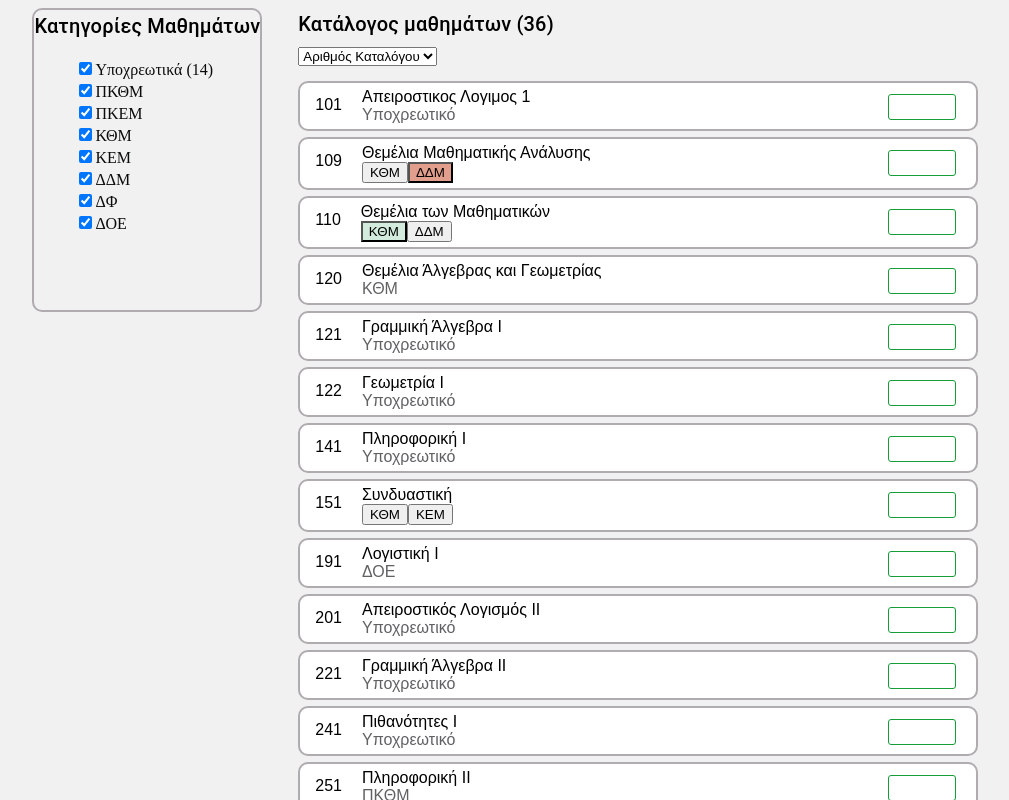
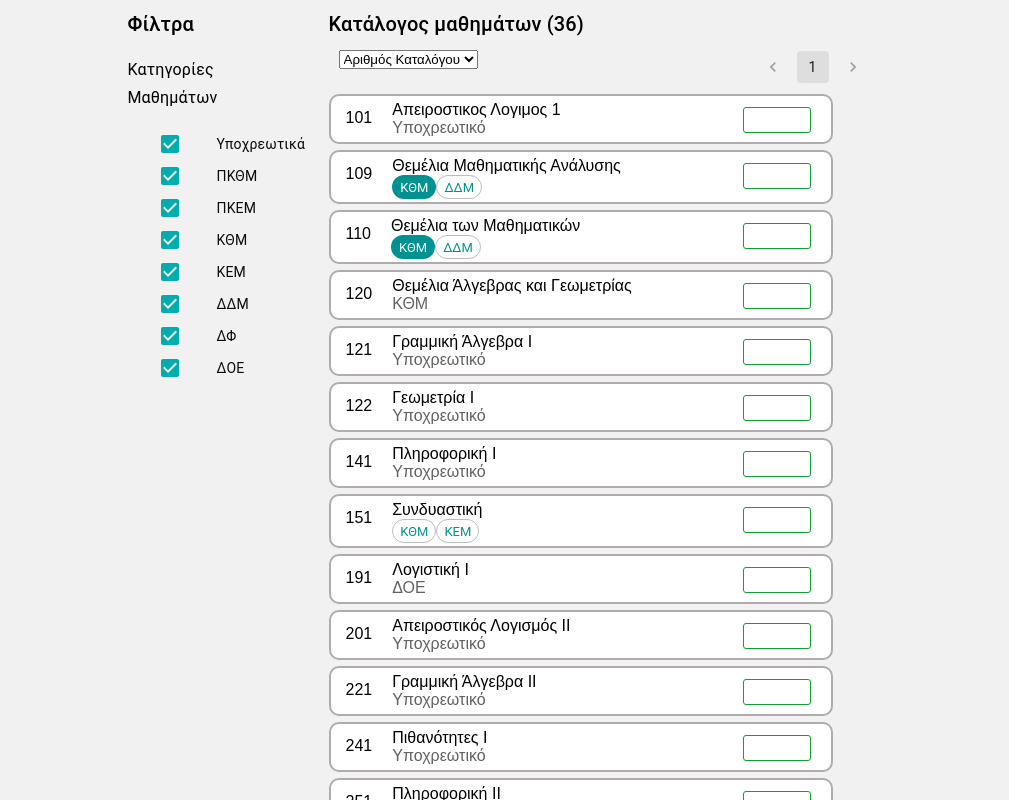
Before and after one commit to spaniard95/mathApp.js, a React (Create React App) app: page / in a window 1280 px wide. Shown: the top 800 px of the page, without its empty margins (135-1144 px from the left). Built offline with nearby package versions, Linux system fonts and the light colour scheme.

Commit message:
changes in filter, selectCateg, Table, mui components added

```diff
--- a/package.json
+++ b/package.json
@@ -6,6 +6,7 @@
     "@emotion/react": "^11.5.0",
     "@emotion/styled": "^11.3.0",
     "@mui/material": "^5.1.0",
+    "@mui/styles": "^5.1.0",
     "@reduxjs/toolkit": "^1.6.2",
     "@testing-library/jest-dom": "^5.14.1",
     "@testing-library/react": "^11.2.7",
--- a/src/components/card/SelectCateg.js
+++ b/src/components/card/SelectCateg.js
@@ -1,6 +1,7 @@
+import { Chip } from "@mui/material";
 import "./selectCateg.css";
 
-const lessonsNums = ["Υποχρεωτικό", "ΠΚΕΜ", "ΠΚΘΜ", "ΚΘΜ", "ΚΕΜ", "ΔΔΜ", "ΔΦ", "ΔΟΕ"]
+const lessonsNums = ["Υποχρεωτικό", "ΠΚΘΜ", "ΠΚΕΜ", "ΚΘΜ", "ΚΕΜ", "ΔΔΜ", "ΔΦ", "ΔΟΕ"]
 
 const SelectCateg = ({num, category, selected, setCategoryChange}) => {
 
@@ -11,12 +12,15 @@ const SelectCateg = ({num, category, selected, setCategoryChange}) => {
                 :
                 category.map((categ, index) => {
                     return index === selected ?
-                        <button
-                            class={`selected-${categ}`}
-                            onClick={e => setCategoryChange(num, index)}>{lessonsNums[categ]}
-                        </button>
+                        // <button                         //selected
+                        //     class={`selected-${categ}`}
+                        //     onClick={e => setCategoryChange(num, index)}
+                        // >
+                        //     {lessonsNums[categ]}
+                        // </button>
+                        <Chip label={lessonsNums[categ]} size="small" sx={{ backgroundColor: "rgb(0, 145, 145)"}} color="primary" onClick={e => setCategoryChange(num, index)}/>
                         :
-                        <button onClick={e => setCategoryChange(num, index)}>{lessonsNums[categ]}</button>;
+                        <Chip label={lessonsNums[categ]} size="small" sx={{ color: "rgb(0, 145, 145)"}}  variant="outlined" onClick={e => setCategoryChange(num, index)}/>
                 })
             }
         </c>
--- a/src/components/card/card.css
+++ b/src/components/card/card.css
@@ -1,9 +1,9 @@
 .flex-card {
     display:table-cell;
     background-color: white;
-    width: auto;
-    min-width: 450px;
-    max-width: 800px;
+    width: 40%;
+    min-width: 500px;
+    max-width: 550px;
     text-align:left;
     max-height: 50px;
     font-family: arial, sans-serif;
@@ -14,7 +14,7 @@
 }
 
 .flex-card:hover {
-    border-color: rgb(101, 161, 161);
+    border-color: rgb(0, 145, 145);
 }
 
 #num {
--- a/src/components/catalog/Catalog.js
+++ b/src/components/catalog/Catalog.js
@@ -1,6 +1,6 @@
 import Card from "../card";
 import "./catalog.css";
-import { Typography } from "@mui/material";
+import { Pagination, Typography } from "@mui/material";
 import { useFilterModel } from "../../models/filterModel";
 import useCatalogModel from "../../models/catalogModel/useCatalogModel";
 import { getLessonsBy } from "../../library";
@@ -13,12 +13,15 @@ const Catalog = () => {
     const filteredLessons = getLessonsByCateg(lessons, checkedCategs(checks));
     return (
         <div className="catalog-box">
-            <Typography variant="h6" gutterBottom component="div">
+            <Typography variant="h6" component="div">
                 {`Κατάλογος μαθημάτων (${filteredLessons.length})`}
             </Typography>
-            <select id="select1">
-                <option value="Υποχρεωτικό">Αριθμός Καταλόγου</option>
-            </select>
+            <div class="pagination">
+                <select id="select1">
+                    <option value="Υποχρεωτικό">Αριθμός Καταλόγου</option>
+                </select>
+                <Pagination sx={{ display: "inline-block" , float: "right"}} shape="rounded"/>
+            </div>
             <list class="card-container">
                 {filteredLessons.map(lesson =>
                     <Card
--- a/src/components/filter/Filter.js
+++ b/src/components/filter/Filter.js
@@ -1,81 +1,130 @@
 import React, { useEffect } from 'react';
 import { Checkbox, List, ListItem, ListItemButton, ListItemIcon, ListItemText, Typography } from '@mui/material';
 import useFilterModel from '../../models/filterModel/useFilterModel';
+import { makeStyles } from '@mui/styles';
 import "./filter.css";
 
 
-const categoriesLi = ["Υποχρεωτικά (14)", "ΠΚΘΜ", "ΠΚΕΜ", "ΚΘΜ", "ΚΕΜ", "ΔΔΜ", "ΔΦ", "ΔΟΕ"];
+const categoriesLi = ["Υποχρεωτικά", "ΠΚΘΜ", "ΠΚΕΜ", "ΚΘΜ", "ΚΕΜ", "ΔΔΜ", "ΔΦ", "ΔΟΕ"];
+
+//not used
+const useStyles = makeStyles({
+    parent: {
+        backgroundColor: 'yellow',
+        '&:hover': {
+          '& $child1': {
+            color: 'red'
+          },
+          '& $child2': {
+            color: 'blue'
+          }
+      },
+      child1: {
+        fontSize: '2em',
+        padding: 24
+      },
+      child2: {
+        fontSize: '4em',
+        padding: 28
+      },
+}});
 
 const Filter = () => {
     const {clickCheck, checkAll, checks} = useFilterModel();
-
-    // return (
-    //     <List sx={{ width: '25%', maxWidth: 250, height: 300}}>
-    //         {checks.map((category, index) => {
-    //             const labelId = `checkbox-list-label-${index}`;
-
-    //             return (
-    //                 <ListItem
-    //                     key={index}
-    //                     disablePadding
-    //                 >
-    //                     <ListItemButton role={undefined} onClick={() => clickCheck(index)} dense>
-    //                         <ListItemIcon>
-    //                             <Checkbox
-    //                                 edge="start"
-    //                                 checked={category}
-    //                                 tabIndex={-1}
-    //                                 disableRipple
-    //                             />
-    //                         </ListItemIcon>
-    //                         <ListItemText id={labelId} primary={categoriesLi[index]} />
-    //                     </ListItemButton>
-    //                 </ListItem>
-    //             );
-    //         })}
-    //     </List>
-    // );
+    const classes = useStyles();
 
     return (
         <div class="filter-box">
-           <Typography variant="h6" padding="10">
-                Κατηγορίες Μαθημάτων
+            <Typography variant="h6" align="left">
+                    Φίλτρα
             </Typography>
-           <ul class="filter-list">
-            {/* <li>
-                <input
-                    type="checkbox"
-                    name="c1"
-                    id="c1"
-                    onChange={(e) => checkAll(e.target.value)}>
-                </input>
-                <label for="c1">Επιλογή όλων</label>
-            </li> */}
-            {categoriesLi.map((category,index) =>
-                  <li onClick={() => clickCheck(index)}>
-                    <input
-                        type="checkbox"
-                        name="c1"
-                        value= {index}
-                        // onChange={(e) => dispatch(clickCheck(e.target.value))}
-                        checked={checks[index]}
-                        style={{color: "red"}}
+            <Typography variant="subtitle1" sx={{ marginTop: 2}} align="left" >
+                    Κατηγορίες Μαθημάτων
+            </Typography>
+            <List
+                sx={{
+                    width: '25%',
+                    maxWidth: 300,
+                    height: 300,
+                }}
+                >
+                {checks.map((category, index) => {
+                    // const labelId = `checkbox-list-label-${index}`;
+                    return (
+                        <ListItem
+                            key={index}
+                            disableGutters
+
+                            sx={{
+                                height: 5,
+                                margin: 2,
+                                boxSizing: "border-box",
+                            }}
                         >
-                    </input>
-                    <label for="c1">{category}</label>
-                    {/* <Checkbox
-                        checked={checks[index]}
-                        //onChange={() => clickCheck(index)}
-                        inputProps={{ 'aria-label': 'controlled' }}
-                        label="fasdf"
-                     /> */}
-                 </li>
+                            <ListItemButton
+                                role={undefined}
+                                onClick={() => clickCheck(index)}
+                                sx={{
+                                    '&:hover': {
+                                        color: "rgb(0, 172, 172)",
+                                        backgroundColor: "transparent",
+                                    },}
+                                }
+                                dense
+                                disableRipple
+                                >
+                                <ListItemIcon>
+                                    <Checkbox
+                                        edge="start"
+                                        checked={category}
+                                        tabIndex={-1}
+                                        sx={{
+                                            color: "rgb(10, 172, 172)",
+                                            '&.Mui-checked': {
+                                                color: "rgb(0, 172, 172)",
+                                            },
+                                            // pl: 10, //??????how to bring text closer to checkbox ?????????
+                                            // pr: 0,
+                                        }}
+                                    />
+                                </ListItemIcon>
+                                <ListItemText primary={categoriesLi[index]} sx={{align: "left"}}/>
+                            </ListItemButton>
+                        </ListItem>
+                    );
+                })}
+            </List>
+        </div>
+    );
 
-            )}
-           </ul>
-        </div>
+    // return (
+    //     <div class="filter-box">
+    //        <Typography variant="h6" padding="10">
+    //             Κατηγορίες Μαθημάτων
+    //         </Typography>
+    //        <ul class="filter-list">
+    //         {categoriesLi.map((category,index) =>
+    //               <li>
+    //                <ListItem onClick={() => clickCheck(index)} dense>
+    //                     <ListItemButton classes={{ root: classes.input }} role={undefined} onClick={() => clickCheck(index)} dense>
+    //                         <ListItemIcon>
+    //                              <Checkbox
+    //                                  edge="start"
+    //                                  checked={checks[index]}
+    //                                  tabIndex={-1}
+    //                                  disableRipple
+    //                              />
+    //                          </ListItemIcon>
+    //                          <ListItemText id={index} primary={category} sx={{align: "left"}}/>
+    //                      </ListItemButton>
+    //                  </ListItem>
 
-    );
+    //              </li>
+    //         )}
+    //        </ul>
+    //     </div>
+
+    // );
 };
 
 export default Filter;
--- a/src/components/filter/filter.css
+++ b/src/components/filter/filter.css
@@ -1,11 +1,18 @@
 .filter-box {
-    max-width: fit-content;
+    max-width: 350px;
+    min-width: 165px;
+    width: 10%;
     font-size: medium;
-    border: 2px solid;
+    /* border: 2px solid;
     border-radius: 10px;
-    border-color: rgb(175, 171, 175);
+    border-color: rgb(175, 171, 175); */
     margin-right: 30px;
     max-height: 300px;
+}
+
+.pagination {
+    padding: 10px;
+
 }
 
 .filter-list {
@@ -22,7 +29,7 @@ li {
 }
 
 .filter-list > li:hover {
-    color: rgb(106, 165, 165);
+    color: rgb(91, 152, 163);
     cursor: pointer;
 }
 
--- a/src/library/index.js
+++ b/src/library/index.js
@@ -1,9 +1,8 @@
-import groupByCategory from "./customGroupBy";
+
 import {lessons, majors, categoriesLi} from "./lessonsCatalog";
 import { getLessonsBy } from "./lessonsFilters";
 
 export {
-    groupByCategory,
     lessons,
     majors,
     categoriesLi,
--- a/src/library/lessonsCatalog.js
+++ b/src/library/lessonsCatalog.js
@@ -9,7 +9,7 @@ const lessons = [
         number: 109,
         name: "Θεμέλια Μαθηματικής Ανάλυσης",
         category: [3, 5],  //test=5
-        selected: 1,
+        selected: 0,
         grade: null,
     },
     {
@@ -84,7 +84,7 @@ const lessons = [
         number: 252,
         name: "Διακριτά μαθηματικά",
         category: [2, 3],
-        selected: null,
+        selected: 0,
         grade: null,
     },
     {
```
Also changed, not shown: src/components/matrix/Table2.js (+4 -4 lines), src/library/customGroupBy.js (deleted, +0 -19 lines), src/library/lessonsFilters.js (+25 -0 lines), 1 other file (tests, documents, lock files or other folders).
